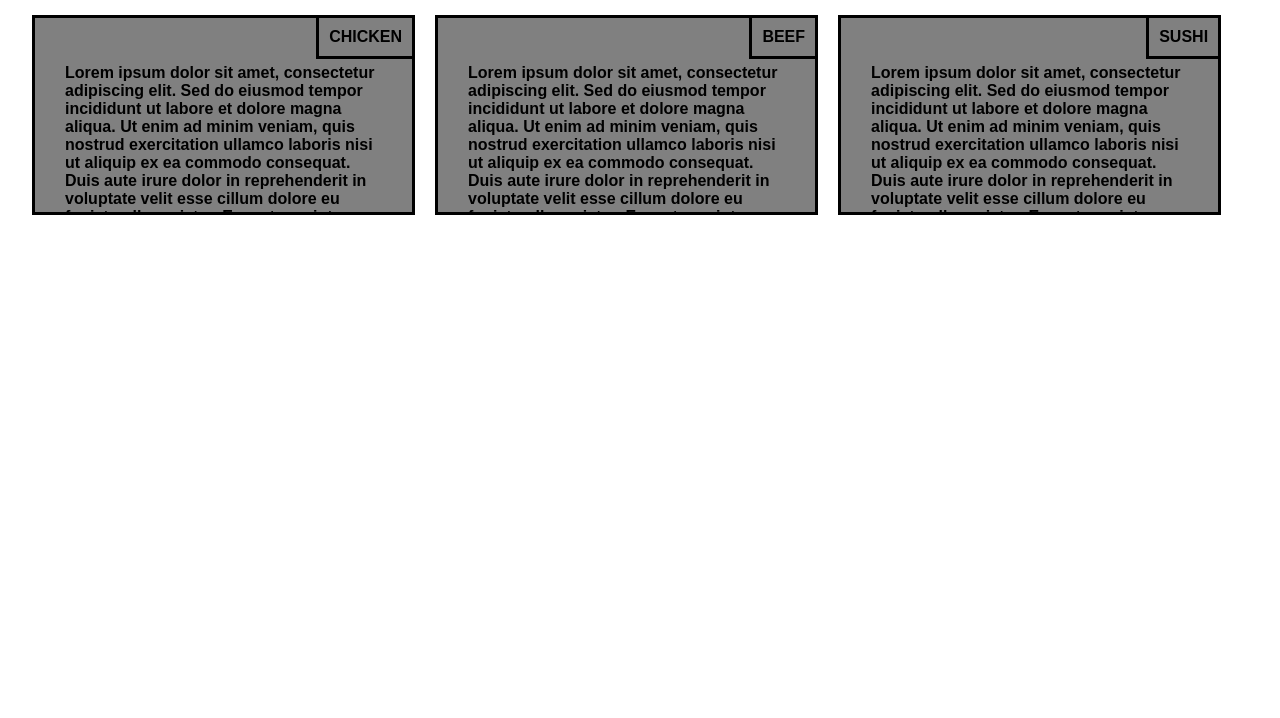
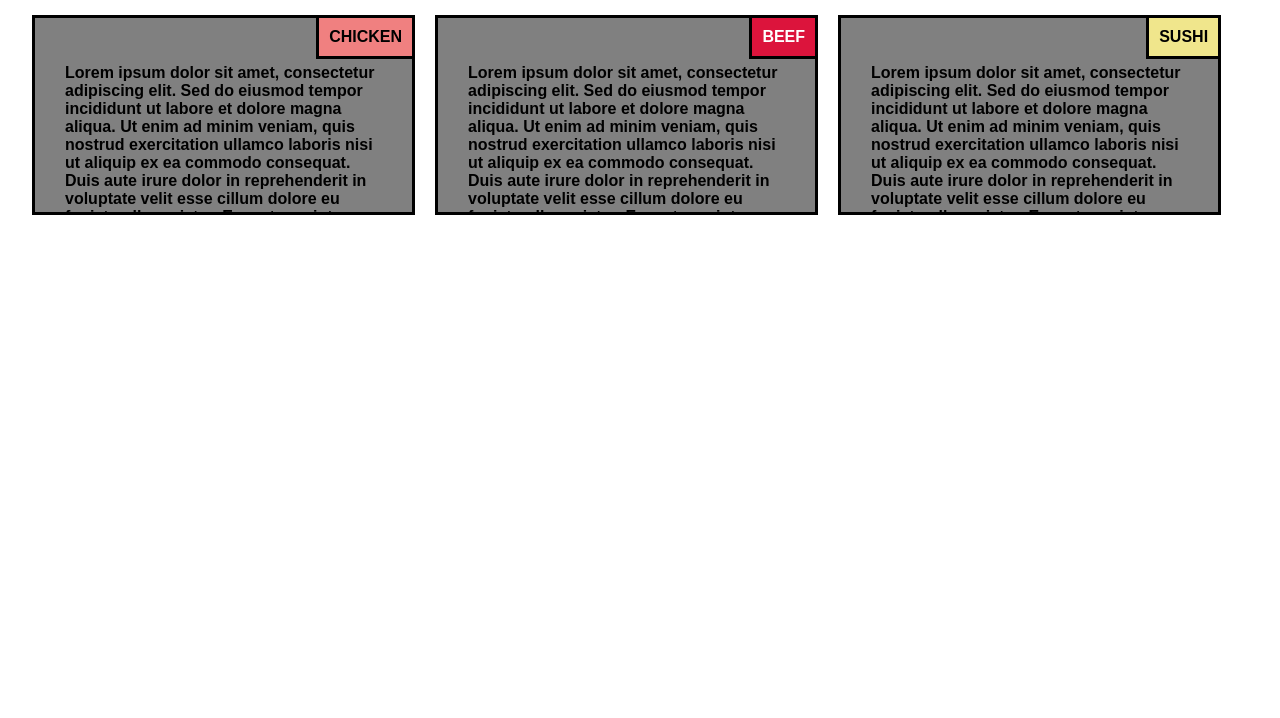
Before and after one commit to punyey/coursera-test, a plain HTML site: page index.html in a window 1280 px wide. Shown: the part 82-800 px from the top of the page. Drawn offline with Linux system fonts and the light colour scheme.

Commit message:
project finished (open to final touches)

```diff
--- a/index.html
+++ b/index.html
@@ -10,19 +10,19 @@
     <h1>OUR MENU</h1>
     <div class = "container">
         <div class = "foodBox">
-            <div class = "foodTitle">
+            <div class = "foodTitle" id = "forChicken">
                 CHICKEN
             </div>
             <p>Lorem ipsum dolor sit amet, consectetur adipiscing elit. Sed do eiusmod tempor incididunt ut labore et dolore magna aliqua. Ut enim ad minim veniam, quis nostrud exercitation ullamco laboris nisi ut aliquip ex ea commodo consequat. Duis aute irure dolor in reprehenderit in voluptate velit esse cillum dolore eu fugiat nulla pariatur. Excepteur sint occaecat cupidatat non proident, sunt in culpa qui officia deserunt mollit anim id est laborum.</p>
         </div>
         <div class = "foodBox">
-            <div class = "foodTitle">
+            <div class = "foodTitle" id = "forBeef">
                 BEEF
             </div>
             <p>Lorem ipsum dolor sit amet, consectetur adipiscing elit. Sed do eiusmod tempor incididunt ut labore et dolore magna aliqua. Ut enim ad minim veniam, quis nostrud exercitation ullamco laboris nisi ut aliquip ex ea commodo consequat. Duis aute irure dolor in reprehenderit in voluptate velit esse cillum dolore eu fugiat nulla pariatur. Excepteur sint occaecat cupidatat non proident, sunt in culpa qui officia deserunt mollit anim id est laborum.</p>
         </div>
         <div class = "foodBox">
-            <div class = "foodTitle">
+            <div class = "foodTitle" id = "forSushi">
                 SUSHI
             </div>
             <p>Lorem ipsum dolor sit amet, consectetur adipiscing elit. Sed do eiusmod tempor incididunt ut labore et dolore magna aliqua. Ut enim ad minim veniam, quis nostrud exercitation ullamco laboris nisi ut aliquip ex ea commodo consequat. Duis aute irure dolor in reprehenderit in voluptate velit esse cillum dolore eu fugiat nulla pariatur. Excepteur sint occaecat cupidatat non proident, sunt in culpa qui officia deserunt mollit anim id est laborum.</p>
--- a/styles.css
+++ b/styles.css
@@ -32,15 +32,6 @@ p{
     font-weight: bold;
     padding:10px;
 }
-.foodTitle{
-    position:absolute;
-    top:0;
-    right:0;
-    padding:10px;
-    border-bottom:3px solid black;
-    border-left:3px solid black;
-    font-weight: bold;
-}
 @media(max-width:991px){
     .foodBox{
         float:left;
@@ -67,3 +58,24 @@ p{
         margin-top: 20px;
     }
 }
+.foodTitle{
+    position:absolute;
+    top:0;
+    right:0;
+    padding:10px;
+    border-bottom:3px solid black;
+    border-left:3px solid black;
+    font-weight: bold;
+}
+#forChicken{
+    background-color: lightcoral;
+    color: black;
+}
+#forBeef{
+    background-color:crimson;
+    color:white;
+}
+#forSushi{
+    background-color:khaki;
+    color: black;
+}
```
